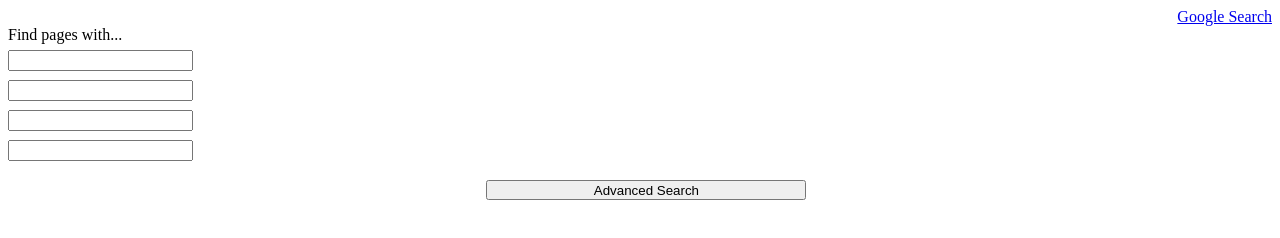
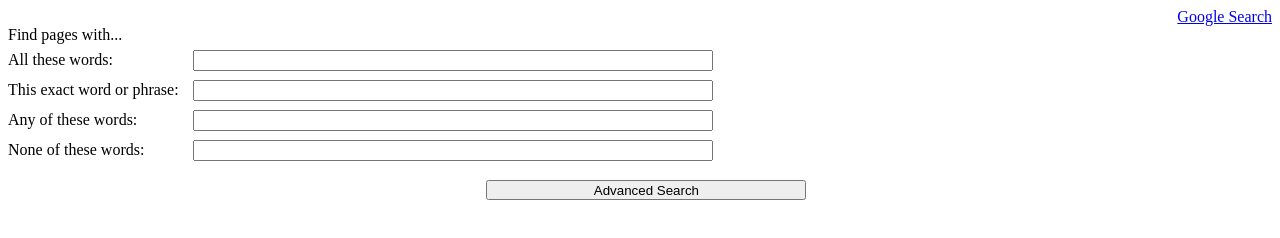
Before and after one commit to Gilad-Bareket/project0, a plain HTML site: page advanced_search.html in a window 1280 px wide. Shown: the top 238 px of the page. Drawn offline with Linux system fonts and the light colour scheme.

Commit message:
Aligned advanced search

```diff
--- a/advanced_search.html
+++ b/advanced_search.html
@@ -11,15 +11,19 @@
                 <div id="radio">
                     Find pages with...
                     <div id="text1">
+                        All these words:
                         <input type="text">
                     </div>
                     <div id="text2">
+                        This exact word or phrase:
                         <input type="text">
                     </div>
                     <div id="text3">
+                        Any of these words:
                         <input type="text">
                     </div>
                     <div id="text4">
+                        None of these words:
                         <input type="text">
                     </div>
                 </div>
--- a/style.scss
+++ b/style.scss
@@ -62,6 +62,11 @@
     left: 0;
     margin-left: 8px;
     width: 100%;
+
+    input {
+        margin-left: 76px;
+        width: 40%;
+    }
 }
 
 #text2 {
@@ -69,6 +74,12 @@
     top: 80px;
     left: 0;
     margin-left: 8px;
+    width: 100%;
+
+    input {
+        margin-left: 10px;
+        width: 40%;
+    }
 }
 
 #text3 {
@@ -76,6 +87,12 @@
     top: 110px;
     left: 0;
     margin-left: 8px;
+    width: 100%;
+
+    input {
+        margin-left: 52px;
+        width: 40%;
+    }
 }
 
 #text4 {
@@ -83,4 +100,10 @@
     top: 140px;
     left: 0;
     margin-left: 8px;
+    width: 100%;
+
+    input {
+        width: 40%;
+        margin-left: 45px;
+    }
 }
```
Also changed, not shown: style.css, 1 other file.
